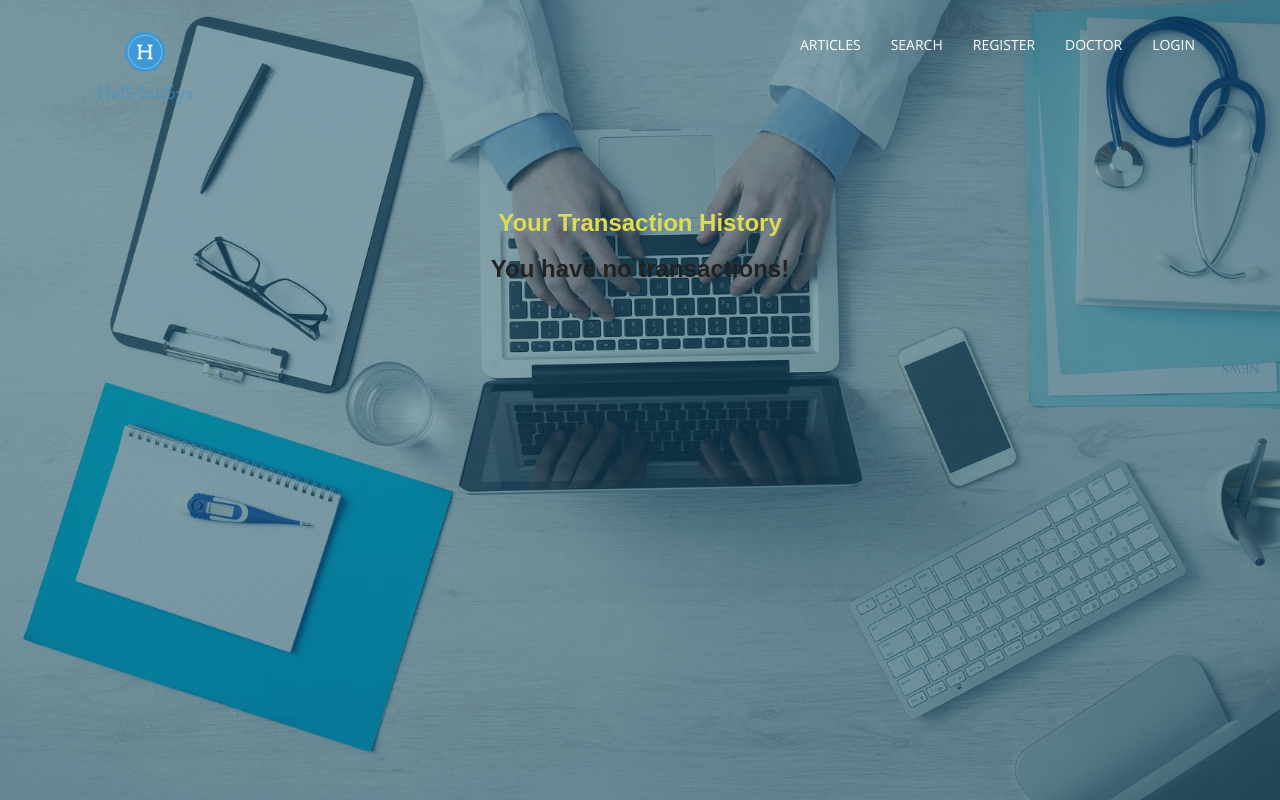
After one commit to AdityaVallabh/HealthCareSys, a Django app: page /transactions/ in a window 1280 px wide. The commit adds this page. Run offline with Django 3.2, Linux system fonts and the light colour scheme; some libraries are stand-ins or nearby versions.

Commit message:
Add Transaction History

```diff
--- a/healthcare/templates/healthcare/base.html
+++ b/healthcare/templates/healthcare/base.html
@@ -36,6 +36,7 @@
               <li class=""><a href="{% url 'healthcare:search' %}">Search</a></li>
               {% if request.user.is_authenticated %}
               <li class=""><a href="{% url 'healthcare:index' %}">Appointments</a></li>
+              <li class=""><a href="{% url 'healthcare:transactions' %}">Transactions</a></li>
               {% else %}
               <li class=""><a href="{% url 'accounts:register' %}">Register</a></li>
               {% endif %}
--- /dev/null
+++ b/healthcare/templates/healthcare/transactions.html
@@ -0,0 +1,35 @@
+{% extends 'healthcare/base.html' %}
+{% block body %}
+<center><h3 style="color: #dd5;">Your Transaction History</h3></center>
+<center><div>
+{% if transactions %}
+<table class="rwd-table">
+  <thead>
+      <th>ID</th>
+      <th>From</th>
+      <th>To</th>
+      <th>Transaction Time</th>
+      <th>Amount</th>
+      <th>Reason</th>
+      <th>Status</th>
+  </thead>
+  <tbody>
+      {% for transaction in transactions %}
+      <tr onclick=window.location="{% url 'healthcare:transaction-detail' transaction.pk %}">
+          <td>{{ transaction.pk }}</td>
+          <td>{{ transaction.from_user }}</td>
+          <td>{{ transaction.to_user }}</td>
+          <td>{{ transaction.time }}</td>
+          <td>{{ transaction.amount }}</td>
+          <td>{{ transaction.reason }}</td>
+          <td>{{ transaction.status }}</td>
+      </tr>
+      {% endfor %}
+  </tbody>
+</table>
+{% else %}
+<h3>You have no transactions!</h3>
+{% endif %}
+</table>
+</div></center>
+{% endblock %}
--- a/healthcare/urls.py
+++ b/healthcare/urls.py
@@ -7,7 +7,9 @@ app_name = 'healthcare'
 urlpatterns = [
     url(r'^$', views.IndexView.as_view(), name='index'),
     url(r'^appointment/$', views.AppointmentCreate.as_view(), name='book-appointment'),
-    url(r'^(?P<pk>[0-9]+)/', views.AppointmentDetail.as_view(), name='appointment-detail'),
-    url(r'^appointment/(?P<pk>[0-9]+)/$', views.AppointmentUpdate.as_view(), name='appointment-update'),
+    url(r'^appointment/(?P<pk>[0-9]+)/', views.AppointmentDetail.as_view(), name='appointment-detail'),
+    url(r'^edit-appointment/(?P<pk>[0-9]+)/$', views.AppointmentUpdate.as_view(), name='appointment-update'),
+    url(r'^transactions/$', views.TransactionListView.as_view(), name='transactions'),
+    url(r'^transaction/(?P<pk>[0-9]+)/', views.TransactionDetail.as_view(), name='transaction-detail'),
     url(r'^search/', views.search, name='search'),
 ]
--- a/healthcare/views.py
+++ b/healthcare/views.py
@@ -8,6 +8,7 @@ from .forms import AppointmentForm
 from django.views import generic
 from django.contrib.auth.decorators import login_required
 from django.utils.decorators import method_decorator
+from django.db.models import Q
 
 def index(request):
     return render(request, 'healthcare/home.html')
@@ -88,3 +89,15 @@ class IndexView(generic.ListView):
 class AppointmentDetail(generic.DetailView):
     model = Appointment
     template_name = 'healthcare/appointment.html'
+
+class TransactionListView(generic.ListView):
+    template_name = 'healthcare/transactions.html'
+    context_object_name = 'transactions'
+
+    def get_queryset(self):
+        if self.request.user.is_authenticated():
+            return Transaction.objects.filter(Q(from_user=self.request.user) | Q(to_user=self.request.user))
+
+class TransactionDetail(generic.DetailView):
+    model = Transaction
+    template_name = 'healthcare/transaction-detail.html'
```
Also changed, not shown: healthcare/models.py (+8 -0 lines), healthcare/templates/healthcare/transaction-detail.html (added, +38 -0 lines).
